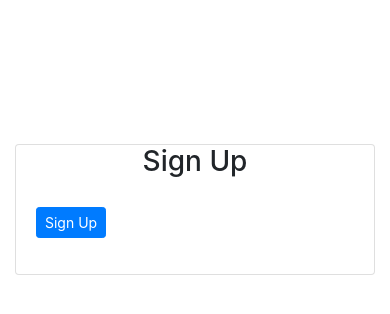
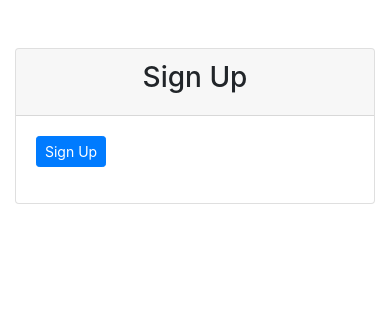
Before and after one commit to VickyMutai/elimu, a Django app: template app/templates/registration/registration_form.html in a window 390 px wide. Shown: the top 314 px of the page. Run offline with Django 3.2, Linux system fonts and the light colour scheme; the template is opened without the code that fills it: most values are stand-ins (such as "Sample title", 1, 10 or a date in 2020); some libraries are stand-ins or nearby versions.

Commit message:
style login and sign up page

```diff
--- a/app/templates/registration/login.html
+++ b/app/templates/registration/login.html
@@ -11,7 +11,7 @@
       {% endif %}
       <div class="card card-default">
 
-        <div class="card-heading">
+        <div class="card-header">
           <h3 class="text-center">Sign In</h3>
         </div>
         <div class="card-body">
--- a/app/templates/registration/registration_form.html
+++ b/app/templates/registration/registration_form.html
@@ -4,21 +4,21 @@
 <div class="container">
   <div class="row mt-5">
     <!-- Empty div -->
-    <div class="col-md-4 mt-5"></div>
-    <div class="col-md-4 mt-5">
+    <div class="col-md-4"></div>
+    <div class="col-md-4">
       {% if form.errors %}
         <p> Some Information Might be Incorrect </p>
       {% endif %}
       <div class="card card-default">
 
-        <div class="card-heading">
+        <div class="card-header">
           <h3 class="text-center">Sign Up</h3>
         </div>
         <div class="card-body">
 
           <form  action="/accounts/register/" method="post">
             {% csrf_token %}
-            {%bootstrap_form form%}
+            {%bootstrap_form form layout='inline'%}
             <div class="form-group">
               <input type="submit" class="btn btn-primary btn-sm" value="Sign Up">
             </div>
```
